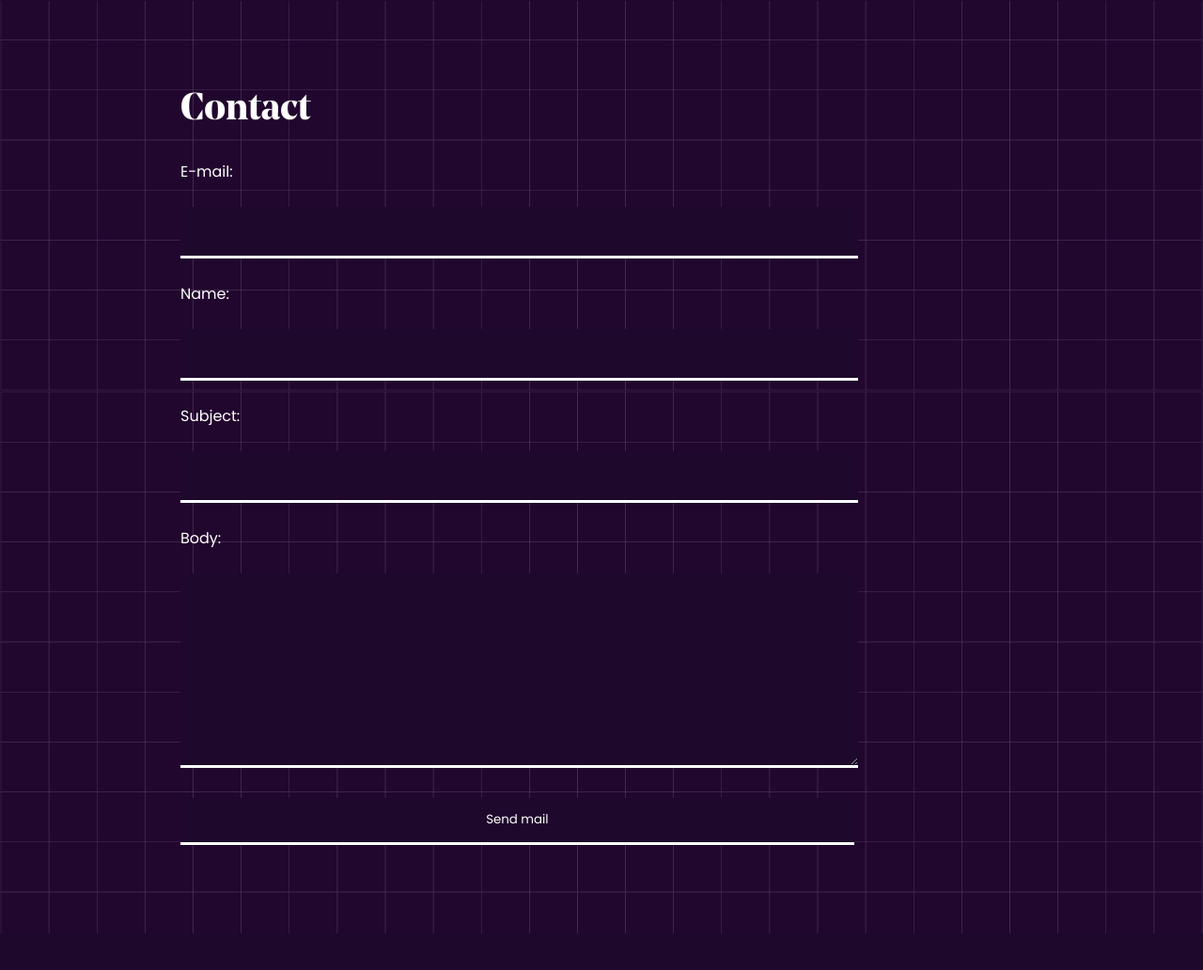
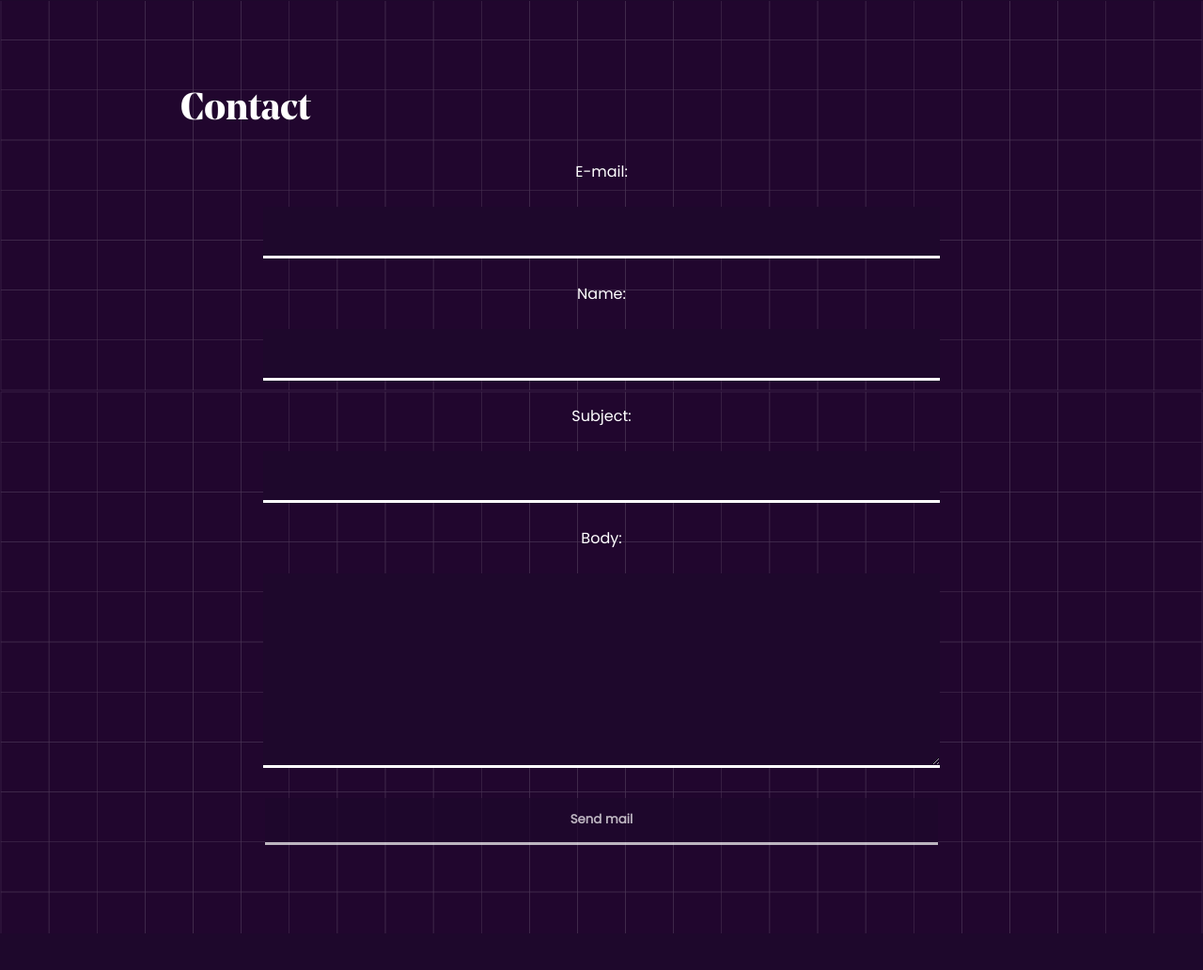
Before and after one commit to nishanttrippy/portfolioWebsite, a plain HTML site: page index.html in a window 1280 px wide. Shown: the part 2784-3816 px from the top of the page at 94% size. Drawn offline with nearby package versions, Linux system fonts and the light colour scheme.

Commit message:
final push for today

```diff
--- a/index.html
+++ b/index.html
@@ -206,7 +206,7 @@ I've been designing and coding since I was 12, and I thoroughly enjoy doing thos
 <form action="http://sandbox.design303.com/NishantTripathi/FinalProject/phpMailHandler.php" method="post">
 
 	<input type=hidden name=action value=sendAlert>
-
+	<center>
 	<label for="name">E-mail:</label><br><br>
 	<input type="text" name="email" id="email">
 	<br><br>
@@ -220,7 +220,7 @@ I've been designing and coding since I was 12, and I thoroughly enjoy doing thos
 	<textarea name="body" id="body" cols="30" rows="10"></textarea>
 	<br><br>
 	<input type="submit" value="Send mail">
-
+	</center>
 	<input id=urlActionCompleted type=hidden name=urlActionCompleted value=https://nishanttripathi.netlify.app/formCompleted.html>
 
   <input id=urlActionFailed type=hidden name=urlActionFailed value=https://nishanttripathi.netlify.app/formFailed.html>
--- a/styles.css
+++ b/styles.css
@@ -210,10 +210,16 @@ input {
   width: 80%;
   height: 50px;
   color: white;
+  font-weight: bold;
   background-color: rgba(30,8,44,1);
   border: none;
   font-family: 'Poppins';
   border-bottom: 3px solid white;
+}
+
+input[type=submit] {
+  cursor: pointer;
+  opacity: 0.7;
 }
 
 textarea {
```
